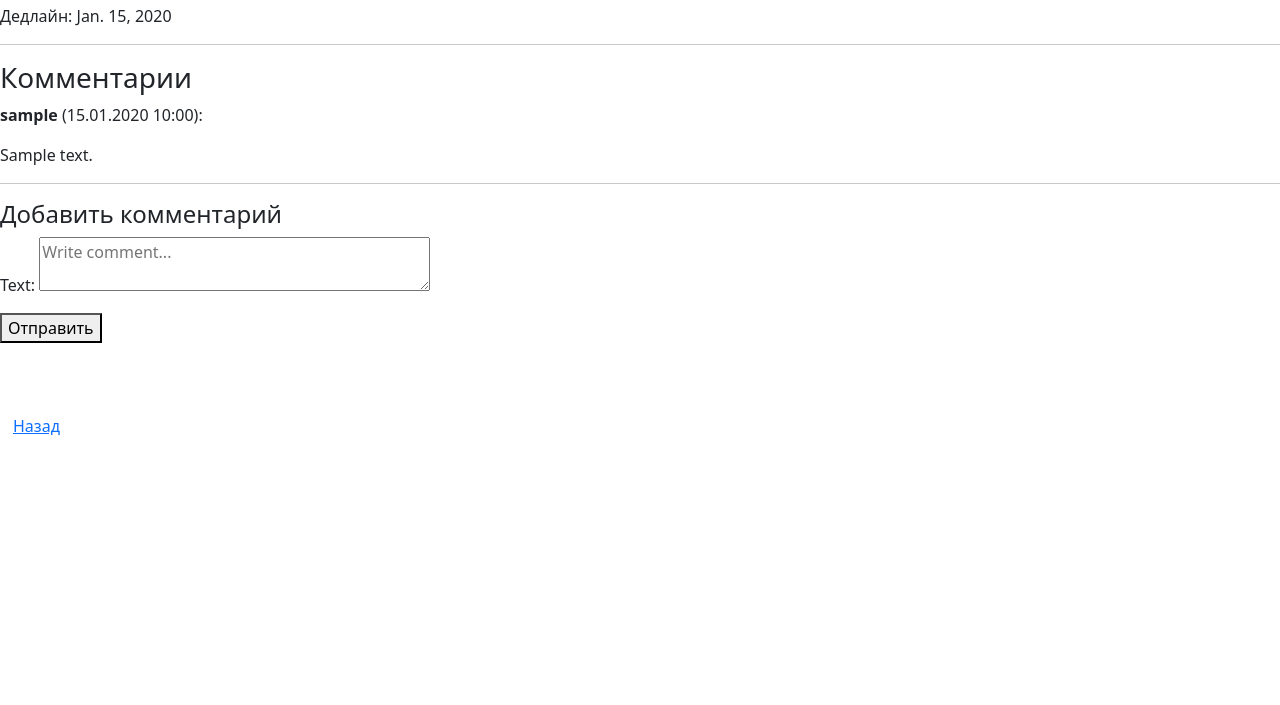
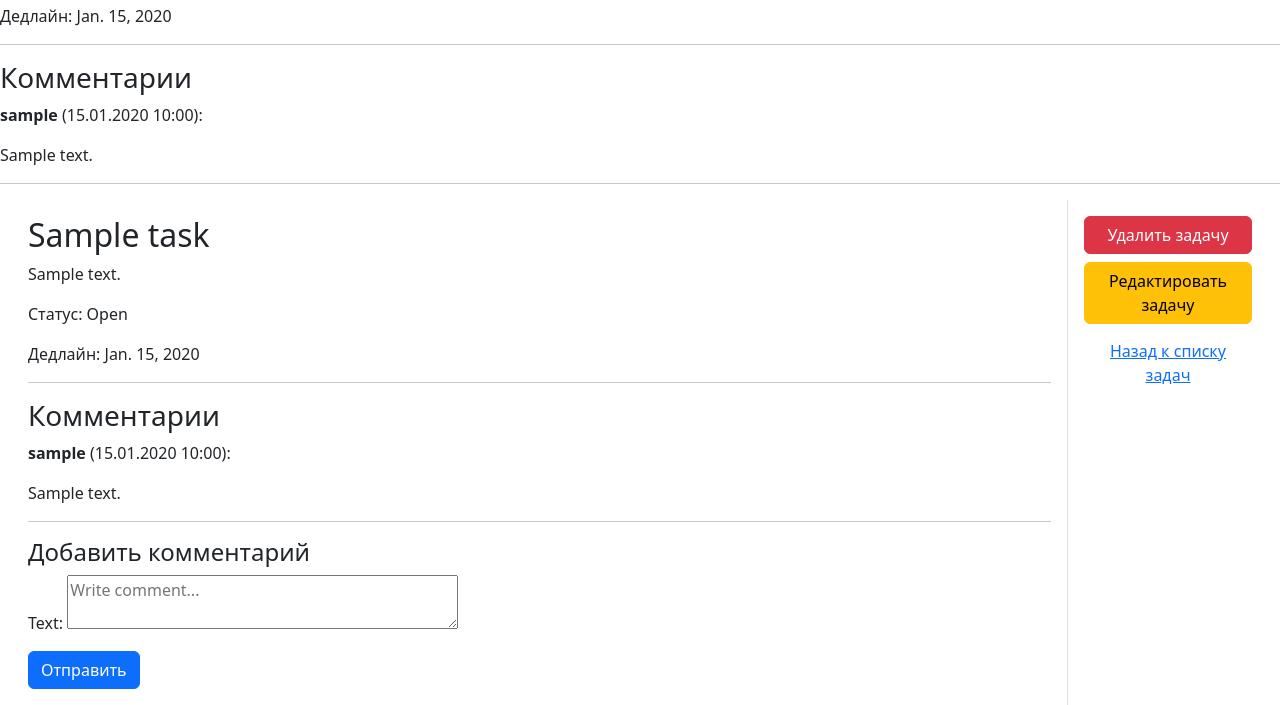
Before and after one commit to Ilya-Azya/simple-bms, a Django app: page /tasks/1/ in a window 1280 px wide. Shown: the part 193-898 px from the top of the page. Before the commit the page ends 629 px from the top, so only its background shows below. Run offline with Django 5.2, Linux system fonts and the light colour scheme; a user stored in the database is signed in; tables that the repository leaves empty hold one stand-in row (values such as "Sample post"); some libraries are stand-ins or nearby versions.

Commit message:
fix permissions for tasks

```diff
--- a/tasks/forms.py
+++ b/tasks/forms.py
@@ -8,12 +8,12 @@ from .models import Task, Comment
 class TaskForm(forms.ModelForm):
     class Meta:
         model = Task
-        fields = ["title", "description", "team", "deadline"]
+        fields = ["title", "description", "team", "deadline", "status"]
         widgets = {
             "deadline": forms.DateInput(attrs={"type": "date"}),
         }
 
-    def __init__(self, *args, **kwargs):
+    def __init__(self, *args, editing=False, **kwargs):
         user = kwargs.pop("user", None)
         super().__init__(*args, **kwargs)
 
@@ -22,6 +22,8 @@ class TaskForm(forms.ModelForm):
                 self.fields["team"].queryset = Team.objects.all()
             else:
                 self.fields["team"].queryset = user.teams.all()
+        if not editing:
+            self.fields.pop('status', None)
 
 
 class CommentForm(forms.ModelForm):
--- a/tasks/templates/tasks/task_detail.html
+++ b/tasks/templates/tasks/task_detail.html
@@ -34,23 +34,50 @@
         {% endfor %}
     </div>
 
+    <div class="container-fluid">
+        <div class="d-flex w-100">
+            <div class="flex-grow-1 p-3 border-end">
+                <h2>{{ task.title }}</h2>
+                <p>{{ task.description }}</p>
+                <p>Статус: {{ task.status }}</p>
+                <p>Дедлайн: {{ task.deadline }}</p>
+
+                <hr>
+                <h3>Комментарии</h3>
+                <div>
+                    {% for comment in comments %}
+                        <p><b>{{ comment.author.username }}</b> ({{ comment.created_at|date:"d.m.Y H:i" }}):</p>
+                        <p>{{ comment.text }}</p>
+                        <hr>
+                    {% empty %}
+                        <p>Комментариев пока нет.</p>
+                    {% endfor %}
+                </div>
+
                 {% if user.is_authenticated %}
                     <h4>Добавить комментарий</h4>
                     <form method="post">
                         {% csrf_token %}
                         {{ form.as_p }}
-            <button type="submit">Отправить</button>
+                        <button type="submit" class="btn btn-primary">Отправить</button>
                     </form>
                 {% endif %}
+            </div>
+            <div class="flex-shrink-0 p-3" style="width: 200px;">
+                {% if can_eval_task %}
+                    <a href="{% url 'evaluations:create_evaluation' task_id=task.pk %}"
+                       class="btn btn-success w-100 mb-2">Оценить задачу</a>
+                {% endif %}
 
-    {% if can_eval_task %}
-        <a href="{% url 'evaluations:create_evaluation' task_id=task.pk %}" class="btn btn-success mt-2">Оценить
+                {% if can_delete_change %}
+                    <a href="{% url 'tasks:task_delete' pk=task.pk %}" class="btn btn-danger w-100 mb-2">Удалить
+                        задачу</a>
+                    <a href="{% url 'tasks:task_edit' pk=task.pk %}" class="btn btn-warning w-100 mb-2">Редактировать
                         задачу</a>
                 {% endif %}
-    <br>
-    {% if can_change_status %}
-        <a href="{% url 'tasks:task_delete' pk=task.pk %}" class="btn btn-danger mt-2">Удалить задачу</a>
-    {% endif %}
-    <br>
-    <a href="{% url 'tasks:task_list' %}" class="btn btn-link mt-3">Назад</a>
+
+                <a href="{% url 'tasks:task_list' %}" class="btn btn-link w-100">Назад к списку задач</a>
+            </div>
+        </div>
+    </div>
 {% endblock %}
--- a/tasks/views.py
+++ b/tasks/views.py
@@ -53,12 +53,15 @@ def task_detail(request, pk):
                                                                                                         task.team)
     can_change_status = can_eval_task
 
+    can_delete_change = is_admin(request.user) or task.created_by == request.user
+
     context = {
         "task": task,
         "comments": task.comments.all(),
         "form": form,
         "can_eval_task": can_eval_task,
         "can_change_status": can_change_status,
+        "can_delete_change": can_delete_change,
     }
     return render(request, "tasks/task_detail.html", context)
 
@@ -70,7 +73,7 @@ def task_create(request):
         raise PermissionDenied("You do not have permissions for create a task")
 
     if request.method == "POST":
-        form = TaskForm(request.POST, user=user)
+        form = TaskForm(request.POST, user=user, editing=False)
         if form.is_valid():
             task = form.save(commit=False)
             team = task.team
@@ -82,7 +85,7 @@ def task_create(request):
             task.save()
             return redirect("tasks:task_list")
     else:
-        form = TaskForm(user=user)
+        form = TaskForm(user=user, editing=False)
     return render(request, "tasks/task_form.html", {"form": form})
 
 
@@ -93,12 +96,12 @@ def task_edit(request, pk):
         raise PermissionDenied("You have not permissions for edit this task")
 
     if request.method == "POST":
-        form = TaskForm(request.POST, instance=task, user=request.user)
+        form = TaskForm(request.POST, instance=task, user=request.user, editing=True)
         if form.is_valid():
             form.save()
             return redirect("tasks:task_detail", pk=task.pk)
     else:
-        form = TaskForm(instance=task, user=request.user)
+        form = TaskForm(instance=task, user=request.user, editing=True)
     return render(request, "tasks/task_form.html", {"form": form})
 
 
```
Lines whose indentation alone changed are shown as unchanged.
